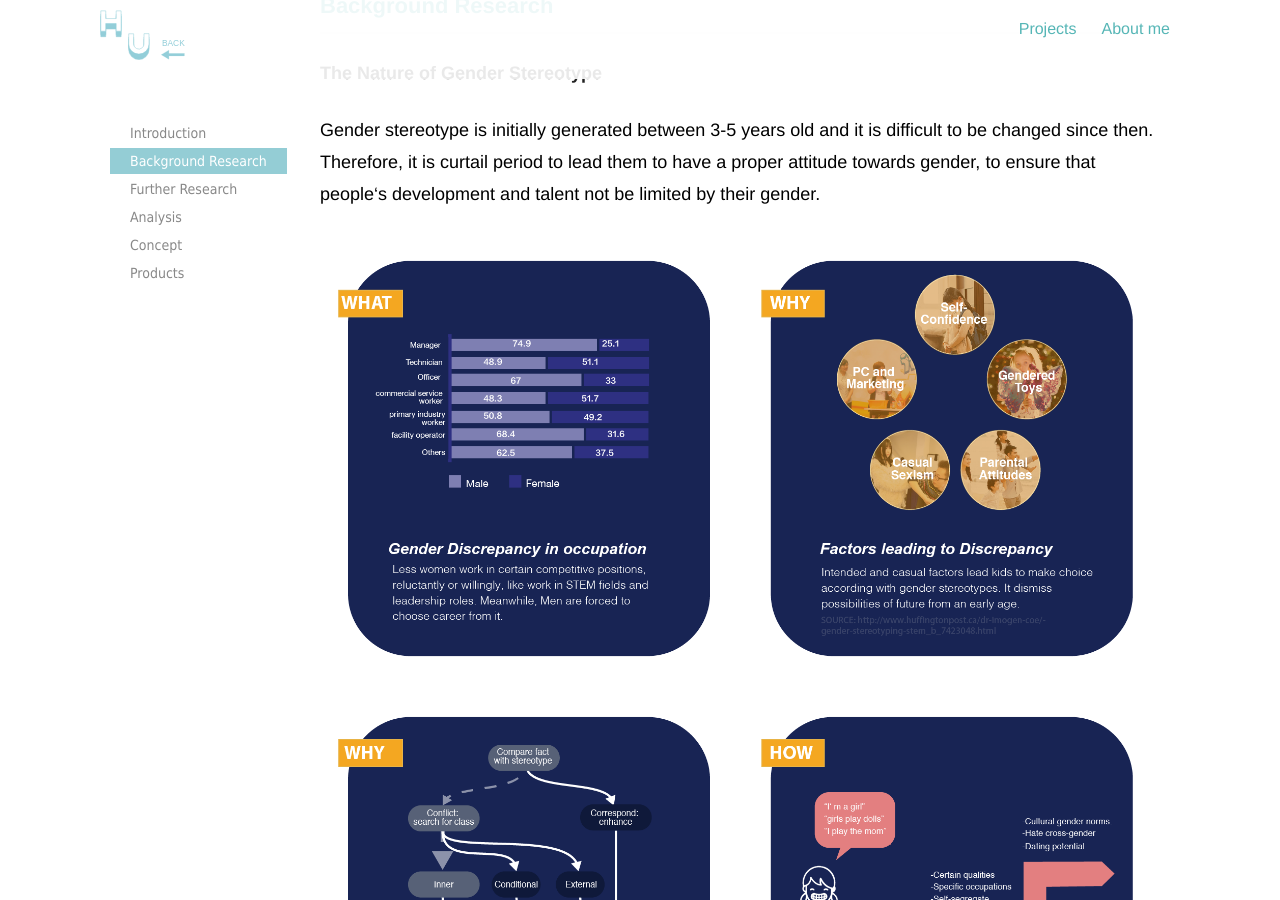
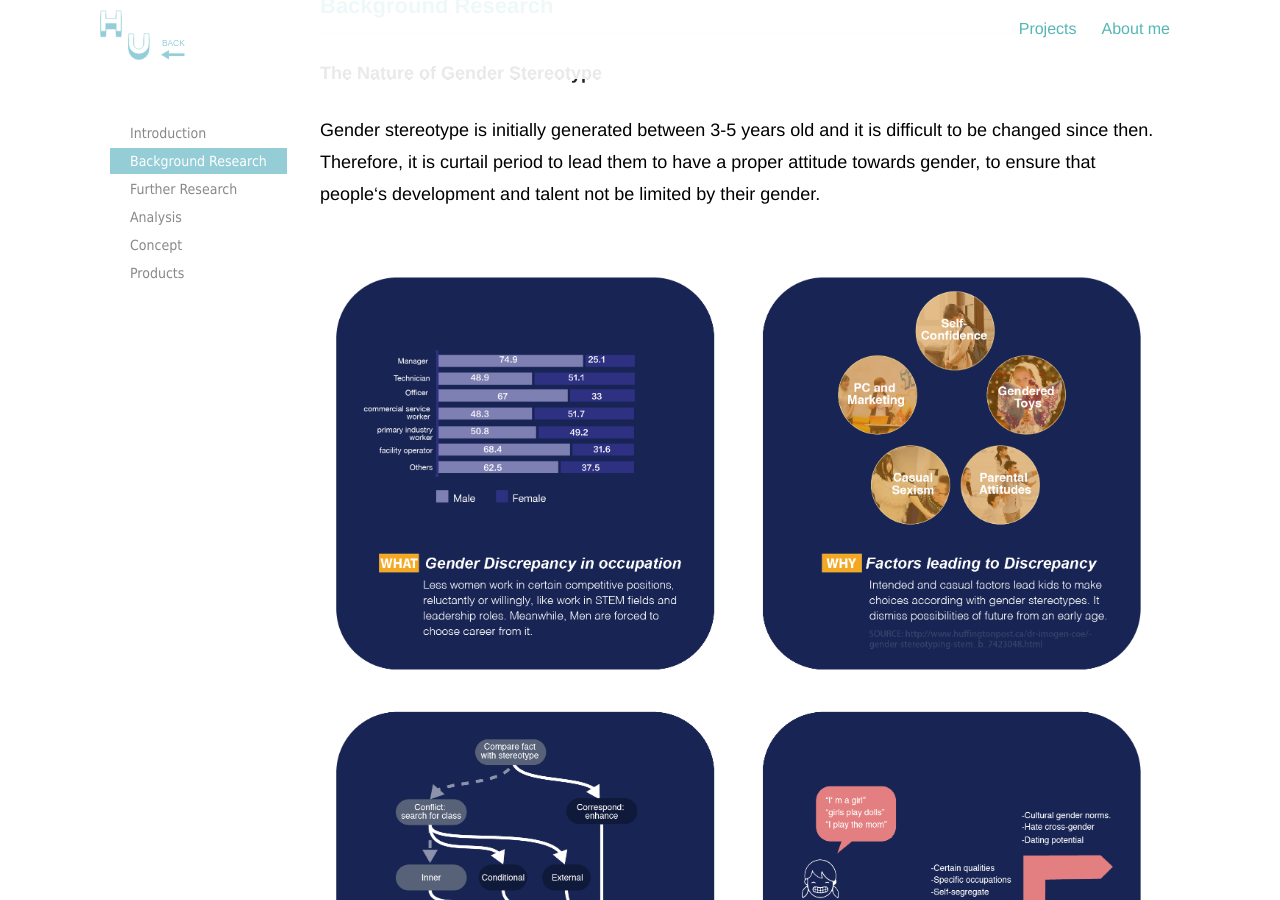
Before and after one commit to yuanyuanhu96/Potfolio-Archive, a Jekyll site: the page projects/yootopia.html, which Jekyll copies as it is, in a window 1280 px wide and 900 px high, scrolled down 1094 px. Built offline with Jekyll 4.4.1, drawn with Linux system fonts in a browser that asks for light colours.

Commit message:
Replace the most ugly pic in yootopia

```diff
--- a/projects/yootopia.html
+++ b/projects/yootopia.html
@@ -70,9 +70,12 @@
                     <h3>The Nature of Gender Stereotype</h3>
 
                     <p> Gender stereotype is initially generated between 3-5 years old and it is difficult to be changed since then. Therefore, it is curtail period to lead them to have a proper attitude towards gender, to ensure that people‘s development and talent not be limited by their gender. </p>
-                    <p><img alt="Git Bash" src="../img/yootopia/Yootopia-img-02.png" /></p>
+
+                    <p> <img alt="Git Bash" src="../img/yootopia/Yootopia-img-13.png" /></p>
+
+                    <!-- <p><img alt="Git Bash" src="../img/yootopia/Yootopia-img-02.png" /></p>
                     <p> <img alt="Git Bash" src="../img/yootopia/Yootopia-img-03.png" /></p>
-
+ -->
 
 
                     <p>They should be encouraged to have good qualities no matter it is “girlish” or “manly”.</p>
```
Also changed, not shown: img/yootopia/Yootopia-img-13.png (added).
